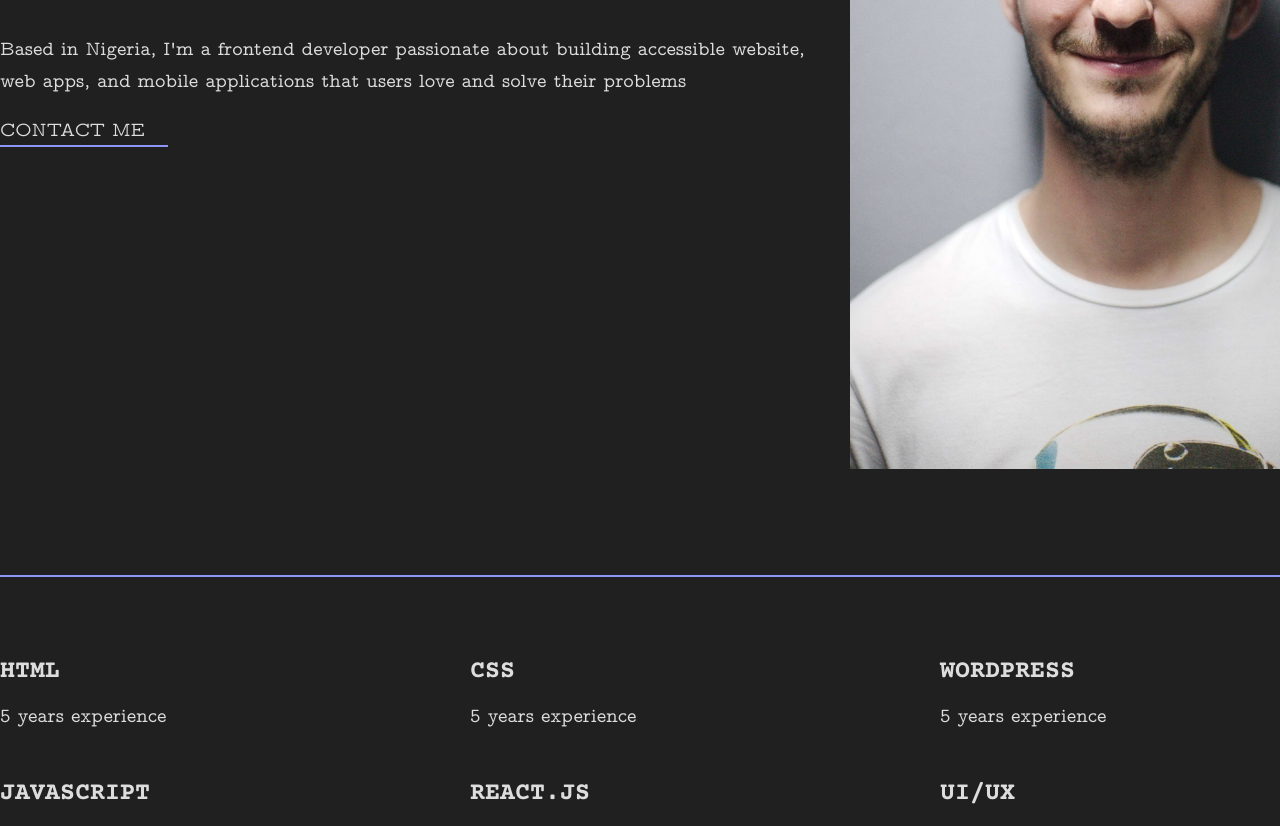
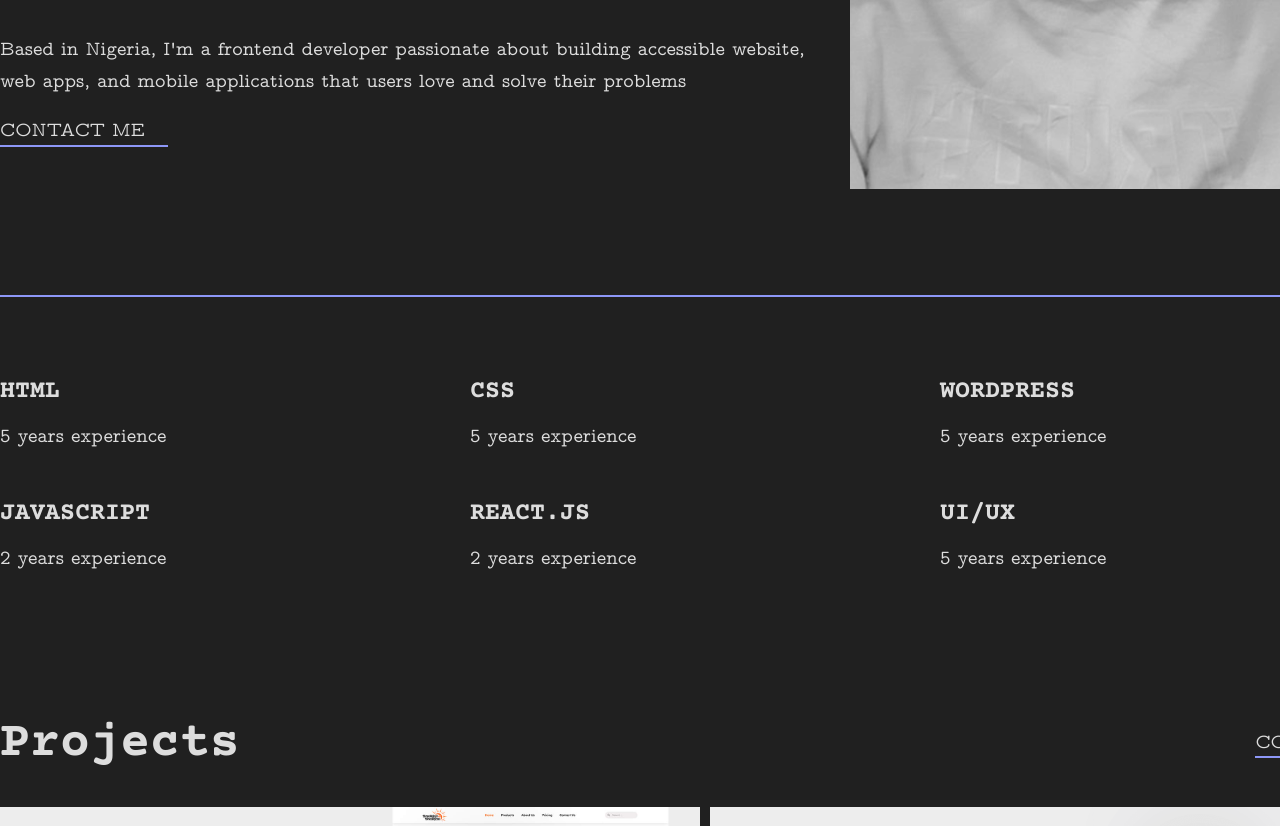
Before and after one commit to Adekoye-Adewale/Adekoye-Adewale-Portfolio, a plain HTML site: page index.html in a window 1280 px wide. Shown: the part 365-1191 px from the top of the page. Drawn offline with Linux system fonts and the light colour scheme.

Commit message:
Update index.html

```diff
--- a/index.html
+++ b/index.html
@@ -27,7 +27,7 @@
             <p class="btn">CONTACT ME</p>
         </div>
         <div>
-            <img class="mine" src="./images/image1.jpg" alt >
+            <img class="mine" src="./images/Adekoye Adewale Adisa Empire Adisa.png" alt >
         </div>
     </header>
     <div class="space"></div>
```
